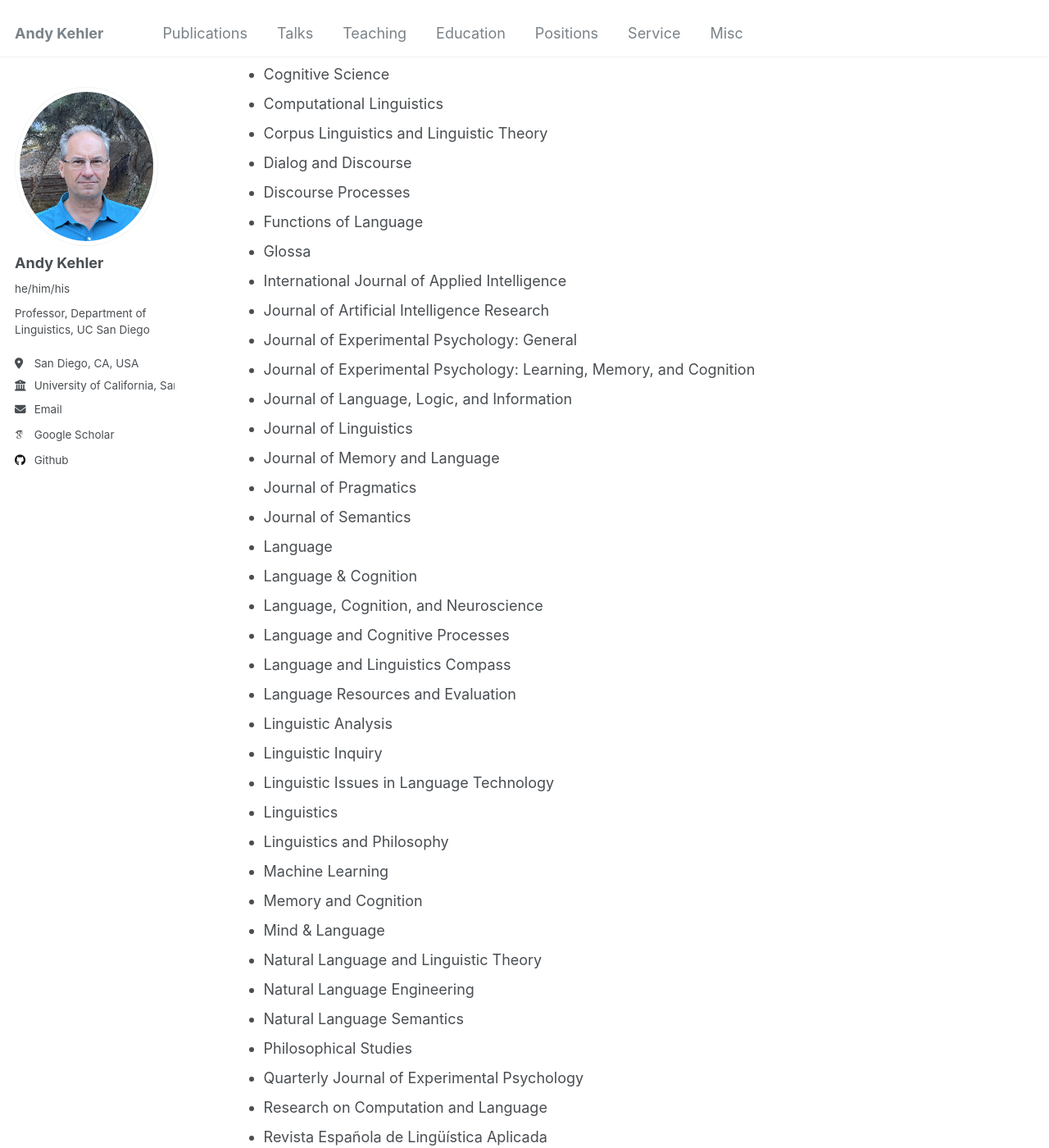
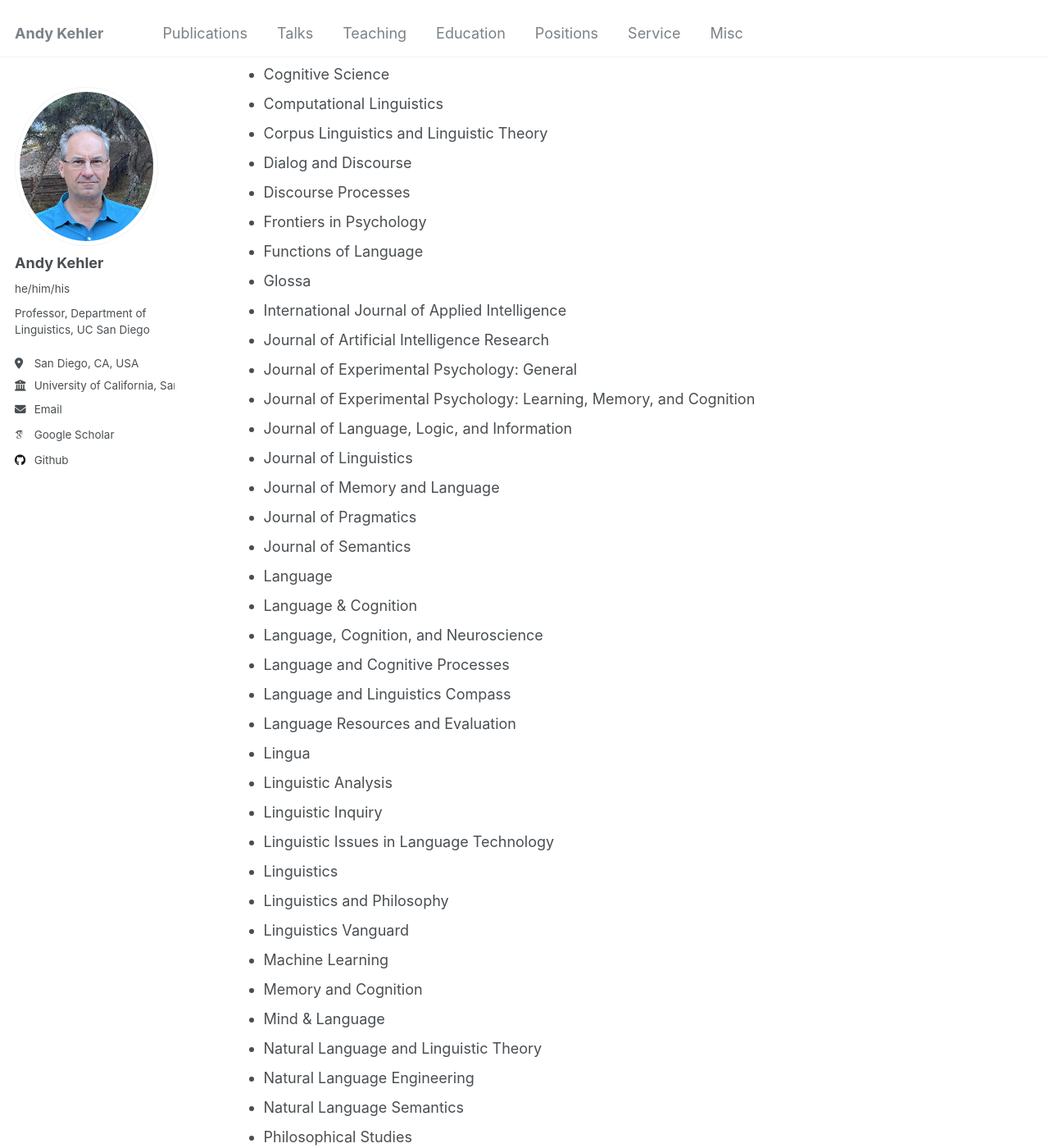
Before and after one commit to akehler/akehler.github.io, a Jekyll site: the page built from _pages/service.html, in a window 1280 px wide and 1400 px high, scrolled down 3471 px. Shown: the whole window at 82% size. Built offline with Jekyll 4.4.1, drawn with Linux system fonts in a browser that asks for light colours; some web fonts are replaced.

Commit message:
Update service.html

```diff
--- a/_pages/service.html
+++ b/_pages/service.html
@@ -312,6 +312,9 @@ Computational Linguistics
 </li><li>
 Discourse Processes
 </li><li>
+Frontiers in Psychology
+
+</li><li>
 Functions of Language
 </li><li>
 Glossa
@@ -359,6 +362,9 @@ Language and Linguistics Compass
 Language Resources and Evaluation
 
 </li><li>
+Lingua
+
+</li><li>
 Linguistic Analysis
 
 </li><li>
@@ -372,6 +378,9 @@ Linguistics
 
 </li><li>
 Linguistics and Philosophy
+
+</li><li>
+Linguistics Vanguard
 
 </li><li>
 Machine Learning
```
